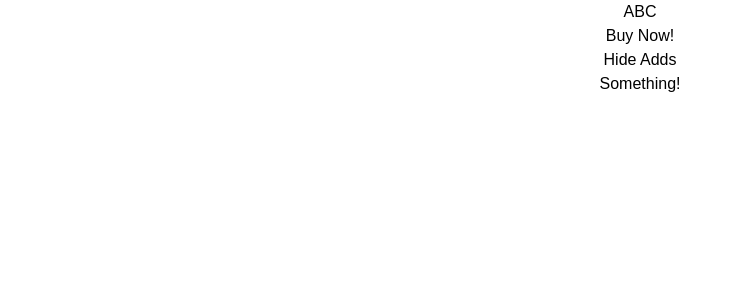
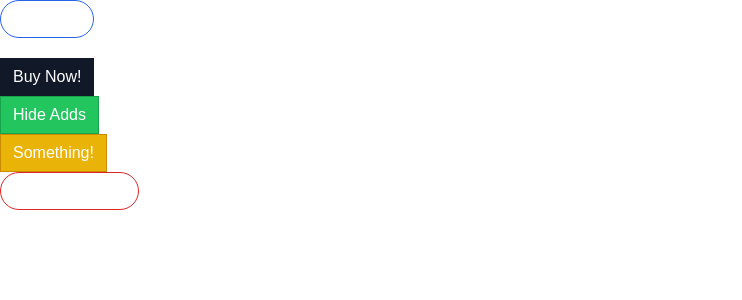
Before and after one commit to JhaniLive/react-components, a React (Create React App) app: page / in a window 1280 px wide. Shown: the top 300 px of the page, without its empty margins (0-742 px from the left). Built offline with nearby package versions, Linux system fonts and the light colour scheme.

Commit message:
button component last changes

```diff
--- a/package.json
+++ b/package.json
@@ -5,10 +5,12 @@
   "keywords": [],
   "main": "src/index.js",
   "dependencies": {
+    "classnames": "^2.3.2",
     "loader-utils": "3.2.1",
     "prop-types": "15.8.1",
     "react": "18.2.0",
     "react-dom": "18.2.0",
+    "react-icons": "^4.10.1",
     "react-scripts": "5.0.1"
   },
   "devDependencies": {
--- a/src/App.js
+++ b/src/App.js
@@ -1,22 +1,32 @@
 import Button from "./Button";
+import { AiOutlineHeart } from "react-icons/ai";
 import "./styles.css";
 // jhani
 export default function App() {
+
+  const handleClick = () => {
+    alert('Clicked')
+  }
+
+
   return (
     <div className="App">
       <div>
-        <Button primary success>
-          ABC
+        <Button onClick={handleClick} className="mb-5" primary rounded outline>
+          ABCasda
         </Button>
       </div>
       <div>
-        <Button>Buy Now!</Button>
+        <Button secondary>Buy Now!</Button>
       </div>
       <div>
-        <Button>Hide Adds</Button>
+        <Button success>Hide Adds</Button>
       </div>
       <div>
-        <Button>Something!</Button>
+        <Button warning>Something!</Button>
+      </div>
+      <div>
+        <Button danger rounded outline><AiOutlineHeart className="mr-4"/> Something!</Button>
       </div>
     </div>
   );
--- a/src/Button.js
+++ b/src/Button.js
@@ -1,6 +1,6 @@
-import propTypes from "prop-types";
-// JHANI remove 123
-// JHANI remove 123
+import className from "classnames";
+
+
 const Button = ({
   children,
   primary,
@@ -10,8 +10,26 @@ const Button = ({
   danger,
   outline,
   rounded,
+  ...rest
 }) => {
-  return <button>{children}</button>;
+
+
+  const classes = className(rest.className, 'flex item-center px-3 py-1.5 border', {
+    'border-blue-600 bg-blue-500 text-white': primary,
+    'border-gray-900 bg-gray-900 text-white': secondary,
+    'border-green-600 bg-green-500 text-white': success,
+    'border-yellow-600 bg-yellow-500 text-white': warning,
+    'border-red-600 bg-red-500 text-white': danger,
+    'rounded-full': rounded,
+    'bg-white': outline,
+    'text-blue-500': outline && primary,
+    'text-gray-500': outline && secondary,
+    'text-green-500': outline && success,
+    'text-yellow-500': outline && warning,
+    'text-red-500': outline && danger,
+  })
+
+  return <button {...rest} className={classes}>{children}</button>;
 };
 
 Button.propTypes = {
```
Also changed, not shown: 2 other files (tests, documents, lock files or other folders).
